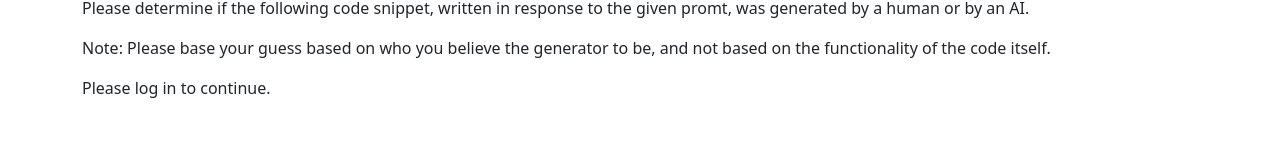
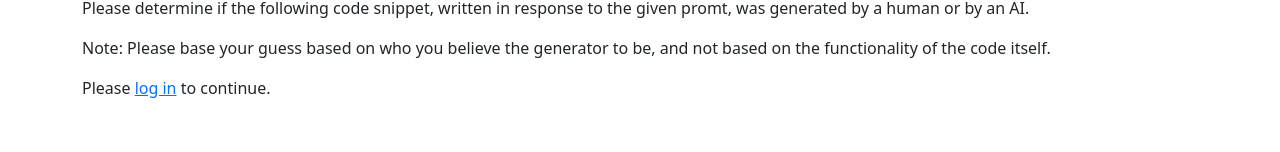
Before and after one commit to ABeeinSpace/cs-senior-project, a Next.js app: page /single-prompt in a window 1280 px wide. Shown: the part 148-300 px from the top of the page. Built offline with nearby package versions, Linux system fonts and the light colour scheme; no server answers.

Commit message:
Optimizing imports

```diff
--- a/src/app/globals.css
+++ b/src/app/globals.css
@@ -44,6 +44,10 @@
   .pageContent {
     color: whitesmoke;
     background-color: rgb(44, 47, 51);
+  }
+
+  .notLoggedInLink {
+    text-decoration: none !important;
   }
 
   .card {
--- a/src/app/login/page.js
+++ b/src/app/login/page.js
@@ -3,9 +3,9 @@
 import React, { useState, useEffect } from "react";
 import dynamic from "next/dynamic";
 import { Alert, Container, Nav, Navbar } from "react-bootstrap";
-import firebase from "firebase/compat/app";
+// import firebase from "firebase/compat/app";
 import "firebase/compat/auth";
-import app from "../../lib/Firebase";
+// import app from "../../lib/Firebase";
 import 'firebaseui/dist/firebaseui.css'
 import 'bootstrap/dist/css/bootstrap.min.css';
 import 'src/app/page.module.css';
--- a/src/app/page.js
+++ b/src/app/page.js
@@ -1,12 +1,12 @@
 'use client'
 
-import { Container, Spinner } from 'react-bootstrap';
+// import { Container, Spinner } from 'react-bootstrap';
 import CGTNavbar from '../components/navbar';
-import firebase from "firebase/compat/app";
+// import firebase from "firebase/compat/app";
 import SignedOutToast from '../components/SignedOutToast';
 import "firebase/compat/auth";
 import React, { useState, useContext, useEffect } from "react";
-import app from "../lib/Firebase";
+// import app from "../lib/Firebase";
 import 'bootstrap/dist/css/bootstrap.min.css';
 import 'src/app/page.module.css';
 // import App from 'next/app';
--- a/src/app/single-prompt/page.js
+++ b/src/app/single-prompt/page.js
@@ -1,9 +1,9 @@
 'use client'
 
-import Container from 'react-bootstrap/Container';
+// import Container from 'react-bootstrap/Container';
 import { Spinner } from 'react-bootstrap';
 import Nav from 'react-bootstrap/Nav';
-import Navbar from 'react-bootstrap/Navbar';
+// import Navbar from 'react-bootstrap/Navbar';
 import NavDropdown from 'react-bootstrap/NavDropdown';
 import firebase from "firebase/compat/app";
 import "firebase/compat/auth";
@@ -12,12 +12,13 @@ import { AuthContext } from "../../lib/FirebaseContext";
 import React, { useContext, useEffect } from "react";
 import 'bootstrap/dist/css/bootstrap.min.css';
 import 'src/app/page.module.css';
-import app from '../../lib/Firebase';
+// import app from '../../lib/Firebase';
 import { useState, useRef} from 'react';
 import {
 	getFirestore, collection, getDocs, updateDoc, doc
 } from 'firebase/firestore'
 import CGTNavbar from '../../components/navbar';
+import Link from 'next/link';
 
 require('dotenv').config()
 
@@ -412,7 +413,7 @@ function RenderCards() {
 
 	} else {
 		return (
-			<p>Please log in to continue.</p>
+			<p>Please <Link className="notLoggedInLink" href={"/login"}>log in</Link> to continue.</p>
 		)
 	}
 }
```
Also changed, not shown: src/app/dual-prompt/page.js (+6 -4 lines).
